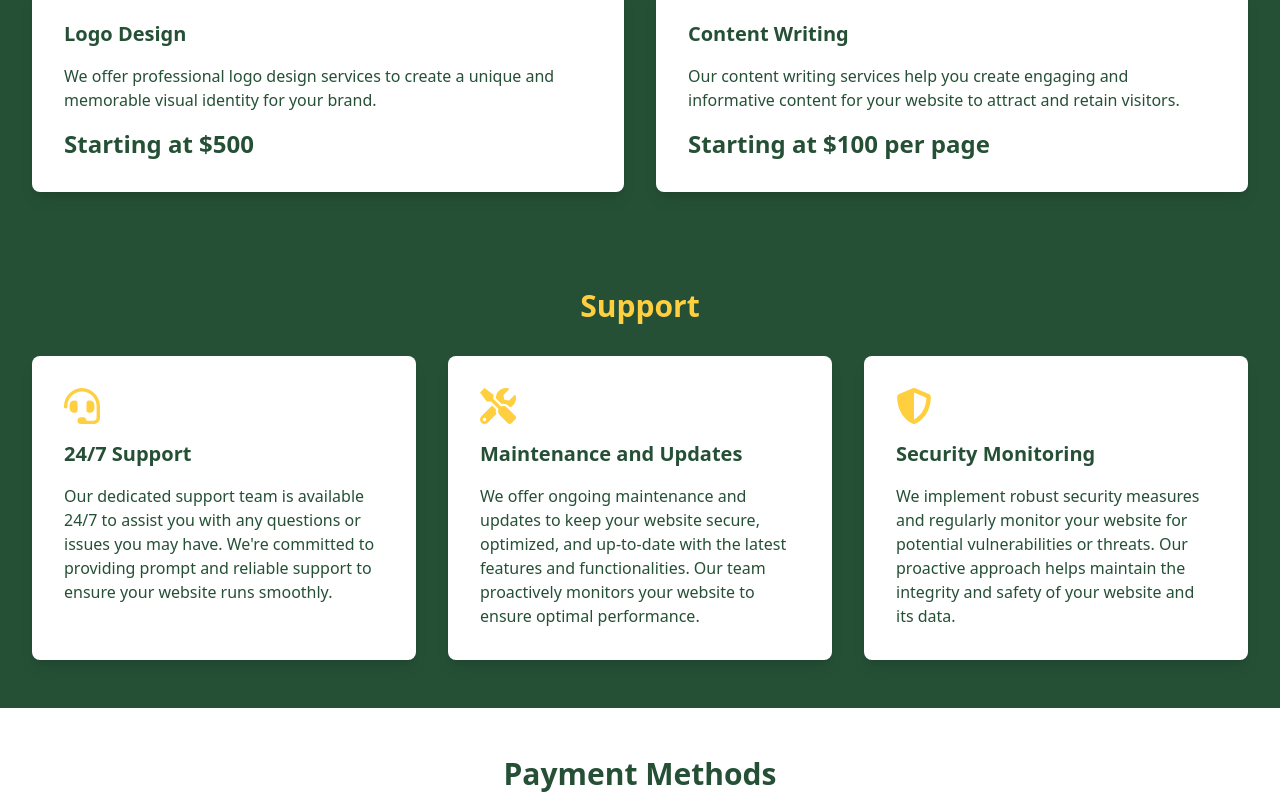
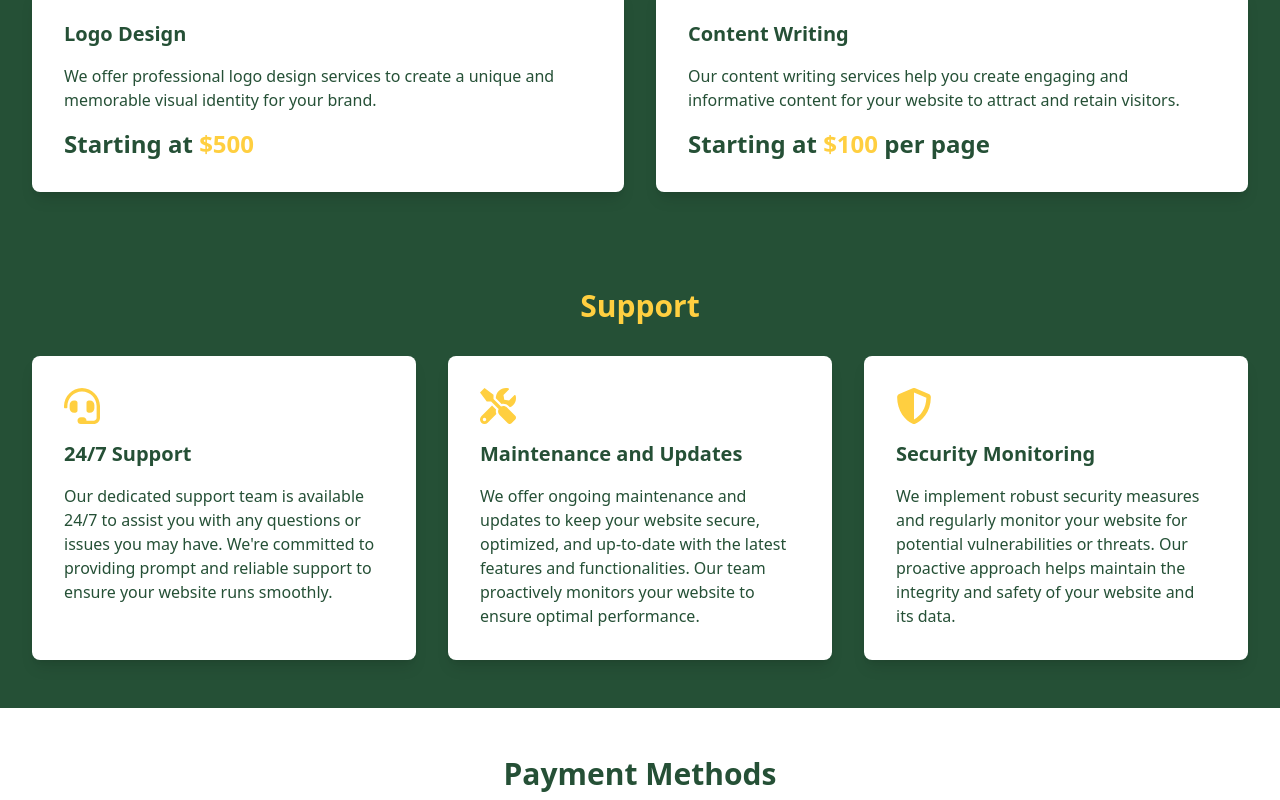
Before and after one commit to jdm1991/ExpressWebDesigns, a React (Vite) app: page /prices in a window 1280 px wide. Shown: the part 980-1780 px from the top of the page. Built offline with nearby package versions, Linux system fonts and the light colour scheme.

Commit message:
Pricing update

```diff
--- a/src/components/prices/AdditionalService.jsx
+++ b/src/components/prices/AdditionalService.jsx
@@ -14,9 +14,13 @@ export default function AdditionalService() {
                 We offer professional logo design services to create a unique
                 and memorable visual identity for your brand.
               </p>
-              <p className="text-2xl font-bold">Starting at $500</p>
+              <p className="text-2xl font-bold">
+                Starting at{" "}
+                <span className="text-[#ffcf40] text-shadow-[0_0_2px_#255036]">
+                  $500
+                </span>
+              </p>
             </div>
-
             {/* Service 2 */}
             <div className="bg-white text-[#255036] p-8 rounded-lg shadow-lg">
               <h3 className="text-xl font-bold mb-4">Content Writing</h3>
@@ -25,7 +29,13 @@ export default function AdditionalService() {
                 informative content for your website to attract and retain
                 visitors.
               </p>
-              <p className="text-2xl font-bold">Starting at $100 per page</p>
+              <p className="text-2xl font-bold">
+                Starting at{" "}
+                <span className="text-[#ffcf40] text-shadow-[0_0_2px_#255036]">
+                  $100
+                </span>{" "}
+                per page
+              </p>
             </div>
           </div>
         </div>
--- a/src/components/prices/PriceAction.jsx
+++ b/src/components/prices/PriceAction.jsx
@@ -1,10 +1,12 @@
-export default function PriceAction(){
-    return(
+export default function PriceAction() {
+  return (
     <>
       <div className="py-12">
-          <div className="max-w-4xl mx-auto text-center">
-            <h2 className="text-3xl font-bold mb-8">Ready to Get Started?</h2>
-            <p className="text-xl mb-8">
+        <div className="max-w-4xl mx-auto text-center border-1 border-[#dcd5d5] shadow-[0_0_10px_rgba(37,80,54,0.3)] p-8 rounded-lg">
+          <h2 className="text-3xl font-bold mb-8 text-[#255036]">
+            Ready to Get Started?
+          </h2>
+          <p className="text-xl mb-8 text-[#255036]">
             Contact us today to discuss your project requirements and get a
             personalized quote.
           </p>
@@ -17,5 +19,5 @@ export default function PriceAction(){
         </div>
       </div>
     </>
-    )
+  );
 }
--- a/tailwind.config.js
+++ b/tailwind.config.js
@@ -1,10 +1,12 @@
 export default {
-  content: [
-    "./index.html",
-    "./src/**/*.{js,ts,jsx,tsx}",
-  ],
+  content: ["./index.html", "./src/**/*.{js,ts,jsx,tsx}"],
   theme: {
-    extend: {},
+    extend: {
+      textShadow: {
+        outline:
+          "-1px -1px 0 #255036, 1px -1px 0 #255036, -1px 1px 0 #255036, 2px 2px 0 #255036",
+      },
+    },
   },
   plugins: [],
 };
```
Lines whose indentation alone changed are shown as unchanged.
